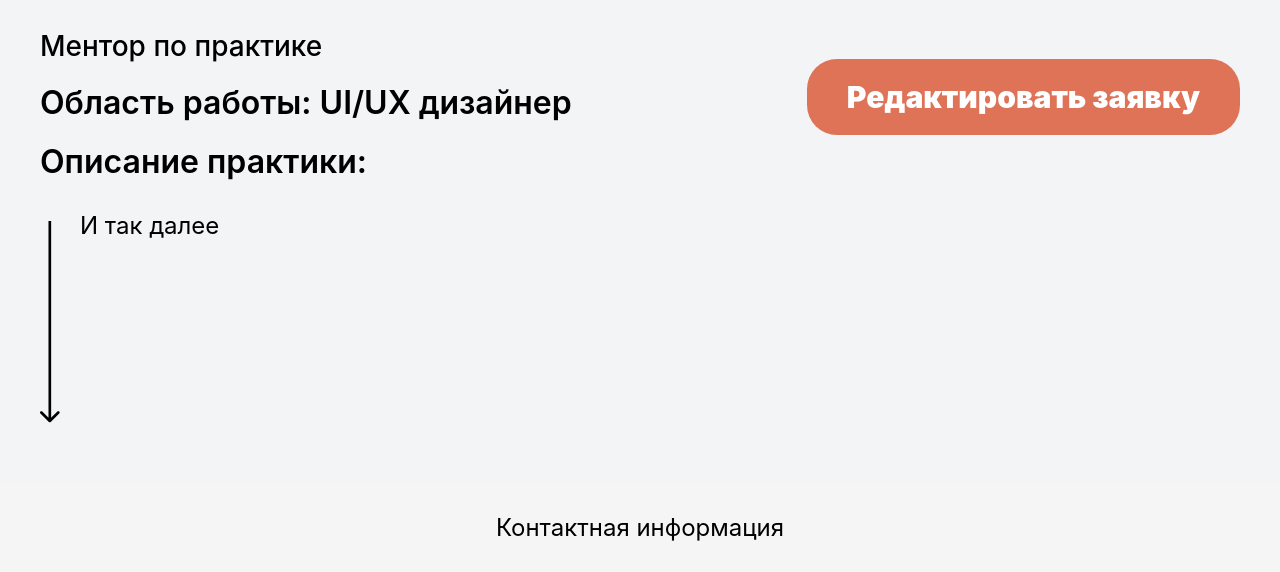
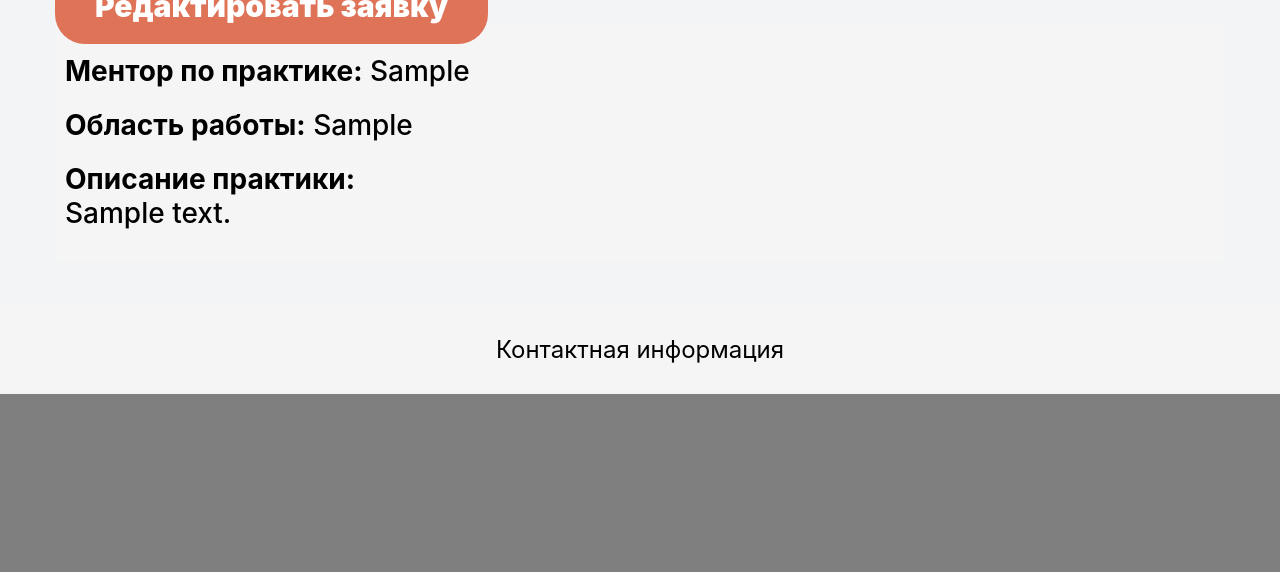
Before and after one commit to as0zzz/4444, a Django app: template IT_mentor_site_test/blog/templates/blog/Форма_1.html in a window 1280 px wide. Shown: the part 1193-1765 px from the top of the page. After the commit the page ends 1587 px from the top, so only its background shows below. Run offline with Django 4.2, Linux system fonts and the light colour scheme; tables that the repository leaves empty hold one stand-in row (values such as "Sample post"); the template is opened without the code that fills it: values that come from a table or form of the project are taken from there, most other values are stand-ins (such as "Sample title", 1, 10 or a date in 2020).

Commit message:
Update Форма_1.html

```diff
--- a/IT_mentor_site_test/blog/templates/blog/Форма_1.html
+++ b/IT_mentor_site_test/blog/templates/blog/Форма_1.html
@@ -22,6 +22,8 @@
 
         html, body {
             height: 100%;
+            width: 100%;
+            overflow-x: hidden;
             font-family: 'Inter', -apple-system, Roboto, sans-serif;
             background-color: var(--bg-light);
             color: var(--text-dark);
@@ -143,22 +145,16 @@
             position: absolute;
             top: -0.5rem;
             right: -0.5rem;
-            min-width: 1.25rem;
+            width: 1.25rem;
             height: 1.25rem;
-            padding: 0 0.3rem;
             background-color: #FF0000;
-            border-radius: 999px;
-            display: inline-flex;
+            border-radius: 50%;
+            display: flex;
             align-items: center;
             justify-content: center;
             color: white;
-            font-size: 0.72rem;
+            font-size: 0.75rem;
             font-weight: 700;
-            line-height: 1;
-        }
-
-        .notification-badge[hidden] {
-            display: none !important;
         }
 
         .mobile-search {
@@ -201,7 +197,7 @@
         }
 
         h1 {
-            font-size: clamp(32px, 8vw, 64px);
+            font-size: 3rem;
             font-weight: 600;
             text-align: center;
             margin: 30px 0;
@@ -247,27 +243,43 @@
 
         /* CONTENT SECTION */
         .content-wrapper {
+
+            width: 100%;
             max-width: 1200px;
             margin: 0 auto;
-            display: flex;
-            flex-direction: column;
-            gap: 30px;
+            padding: 0 15px;
+            box-sizing: border-box;
         }
 
-        .left-section {
-            flex: 1;
+        .form-container {
+            width: 100%;
+            max-width: 600px;
+            margin: 0 auto;
+            padding: 20px;
+            box-sizing: border-box;
+        }
+
+        .form-control {
+            width: 100%;
+            padding: 10px;
+            margin-bottom: 15px;
+            border: 1px solid #ccc;
+            border-radius: 5px;
+            box-sizing: border-box;
+
+            border: none !important;
+            background-color: #f5f5f5;
+            outline: none !important;
+            box-shadow: none !important;
+
+            white-space: normal;
+            word-wrap: break-word;
+            overflow-wrap: break-word;
         }
 
         .section-title {
             font-size: 28px;
             font-weight: 500;
-            margin: 20px 0;
-            color: #000000;
-        }
-
-        .section-subtitle {
-            font-size: 32px;
-            font-weight: 600;
             margin: 20px 0;
             color: #000000;
         }
@@ -306,6 +318,7 @@
             margin-top: 30px;
             width: 100%;
             max-width: 500px;
+            text-decoration: none;
         }
 
         .cta-button:hover {
@@ -382,12 +395,24 @@
                 margin-top: 50px;
             }
 
-            .left-section {
-                flex: 1;
-            }
 
             .right-section {
                 flex-shrink: 0;
+            }
+        }
+
+        @media (max-width: 768px) {
+            .form-container {
+                padding: 10px;
+            }
+
+            .cards-grid {
+                grid-template-columns: 1fr;
+                gap: 15px;
+            }
+
+            .form-control {
+                font-size: 16px;
             }
         }
     </style>
@@ -411,7 +436,7 @@
                     </form>
                     <a href="/chat/" class="btn-header" style="position: relative;">
                         Чат
-                        <span class="notification-badge" id="chatHeaderBadge" {% if not chat_unread_count %}hidden{% endif %}>{% if chat_unread_count %}{% if chat_unread_count > 99 %}99+{% else %}{{ chat_unread_count }}{% endif %}{% endif %}</span>
+                    <!--<span class="notification-badge" id="headerChatBadge" {% if not chat_unread_count %}hidden{% endif %}>{% if chat_unread_count %}{% if chat_unread_count > 99 %}99+{% else %}{{ chat_unread_count }}{% endif %}{% endif %}</span>-->
                     </a>
                 </div>
             </div>
@@ -427,33 +452,35 @@
 
         <!-- MAIN CONTENT -->
         <main>
-            <h1>Название мероприятия</h1>
+            <h1>{{ event.event_name }}</h1>
 
             <!-- HERO SECTION -->
             <div class="hero-section">
+                {% csrf_token %}
                 <img src="{% static 'images/4.png' %}" alt="Городские небоскрёбы" class="hero-image">
                 <div class="hero-overlay">
-                    <h2 class="hero-text">Основная информация по мероприятию</h2>
+                    <h2 class="hero-text">Основная (краткая) информация по мероприятию</h2>
                 </div>
             </div>
 
             <!-- CONTENT SECTION -->
             <div class="content-wrapper">
-                <div class="left-section">
-                    <h3 class="section-title">Ментор по практике</h3>
-                    <h4 class="section-subtitle">Область работы: UI/UX дизайнер</h4>
-                    <h5 class="section-subtitle">Описание практики:</h5>
-
-                    <div class="description-section">
-                        <svg class="arrow-svg" viewBox="0 0 15 151" fill="none" xmlns="http://www.w3.org/2000/svg">
-                            <path d="M6.65691 150.707C7.04743 151.098 7.6806 151.098 8.07112 150.707L14.4351 144.343C14.8256 143.953 14.8256 143.319 14.4351 142.929C14.0446 142.538 13.4114 142.538 13.0209 142.929L7.36401 148.586L1.70716 142.929C1.31664 142.538 0.68347 142.538 0.292946 142.929C-0.0975784 143.319 -0.0975784 143.953 0.292946 144.343L6.65691 150.707ZM7.36401 0L6.36401 0L6.36401 150H7.36401H8.36401L8.36401 0L7.36401 0Z" fill="black"/>
-                        </svg>
-                        <p class="description-text">И так далее</p>
-                    </div>
+                {% csrf_token %}
+                <div class="right-section">
+                    <a href="{% url 'form_3' event.id %}" class="cta-button">Редактировать заявку</a>
                 </div>
 
-                <div class="right-section">
-                    <button class="cta-button" onclick="navigateTo('application')">Редактировать заявку</button>
+                <div class="form-control">
+                    <h3 class="section-title"><b>Ментор по практике:</b> {{ event.fio }}</h3>
+                    <h4 class="section-title"><b>Область работы:</b> {{ event.field_of_work }}</h4>
+                    <h5 class="section-title"><b>Описание практики:</b><br>{{ event.event_description }}</h5>
+
+<!--                    <div class="description-section">-->
+<!--                        <svg class="arrow-svg" viewBox="0 0 15 151" fill="none" xmlns="http://www.w3.org/2000/svg">-->
+<!--                            <path d="M6.65691 150.707C7.04743 151.098 7.6806 151.098 8.07112 150.707L14.4351 144.343C14.8256 143.953 14.8256 143.319 14.4351 142.929C14.0446 142.538 13.4114 142.538 13.0209 142.929L7.36401 148.586L1.70716 142.929C1.31664 142.538 0.68347 142.538 0.292946 142.929C-0.0975784 143.319 -0.0975784 143.953 0.292946 144.343L6.65691 150.707ZM7.36401 0L6.36401 0L6.36401 150H7.36401H8.36401L8.36401 0L7.36401 0Z" fill="black"/>-->
+<!--                        </svg>-->
+<!--                        <p class="description-text">И так далее</p>-->
+<!--                    </div>-->
                 </div>
             </div>
         </main>
@@ -465,16 +492,6 @@
     </div>
 
     <script>
-        function navigateTo(page) {
-            const pages = {
-                'home': '/',
-                'language': '/language',
-                'profile': '/profile',
-                'chat': '/chat',
-                'application': '/form_2'
-            };
-            window.location.href = pages[page] || '/';
-        }
 
         document.addEventListener('DOMContentLoaded', function() {
             const profileButton = document.querySelector('.btn-header');
```
